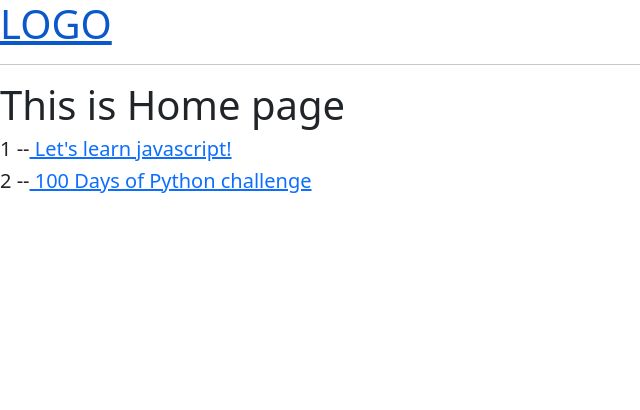
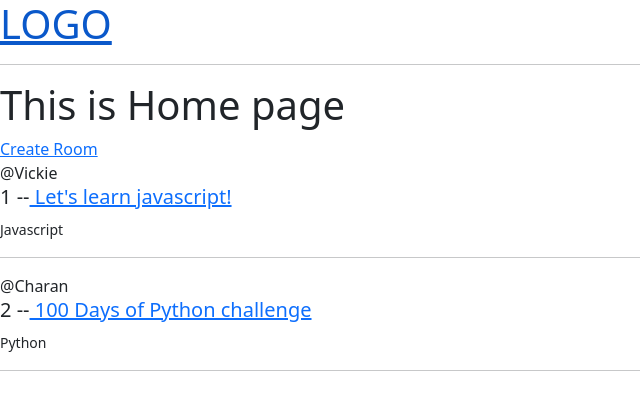
Before and after one commit to charankulal/Learning-Management-System, a Django app: page / in a window 1280 px wide. Shown: the top 410 px of the page, without its empty margins (0-640 px from the left). Run offline with Django 4.2, Linux system fonts and the light colour scheme; data comes from the database, SQL or seed files in the repository; both versions use the stored data as it was after the commit.

Commit message:
Created route for the create-room functionality.

```diff
--- a/studentsync/base/templates/base/home.html
+++ b/studentsync/base/templates/base/home.html
@@ -1,10 +1,14 @@
 {% extends 'main.html' %} {% block content %}
 <h1>This is Home page</h1>
 <div>
+  <a href="{% url 'create-room' %}">Create Room</a>
   <div>
     {% for room in rooms %}
     <div>
+      <span >@{{room.host.username}}</span>
         <h5>{{room.id}} --<a href="{% url 'room' room.id %}"> {{room.name}}</a></h5>
+        <small>{{room.topic}}</small>
+        <hr>
     </div>
 
     {% endfor %}
--- a/studentsync/base/urls.py
+++ b/studentsync/base/urls.py
@@ -4,4 +4,5 @@ from . import views
 urlpatterns = [
     path('',views.home,name="home"),
     path('room/<str:pk>/',views.room,name="room"),
+    path('create-room/',views.createRoom,name="create-room"),
 ]
--- a/studentsync/base/views.py
+++ b/studentsync/base/views.py
@@ -1,11 +1,6 @@
 from django.shortcuts import render
 from .models import Room
 
-# rooms=[
-#     {'id':1,'name':'Lets learn Python'},
-#     {'id':2,'name':'Design with me'},
-#     {'id':3,'name':'Front end Developers Club'},
-# ]
 
 def home(request):
     rooms=Room.objects.all()
@@ -18,3 +13,7 @@ def room(request,pk):
     context={'rooms':rooms}
 
     return render(request,'base/room.html',context)
+
+def createRoom(request):
+    context={}
+    return render(request,'base/room_form.html',context)
```
Also changed, not shown: studentsync/base/templates/base/room_form.html (added, +11 -0 lines), studentsync/db.sqlite3.
